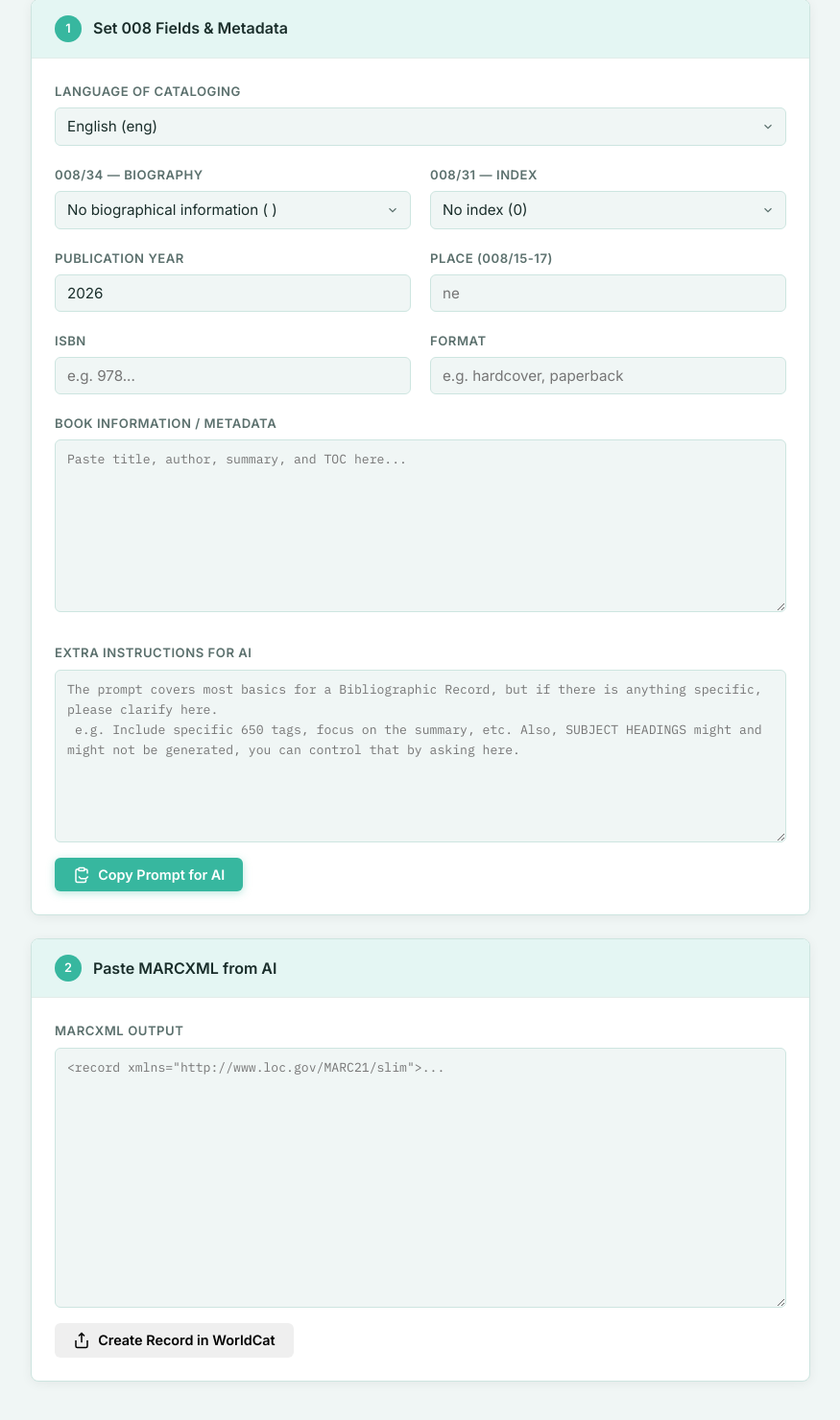
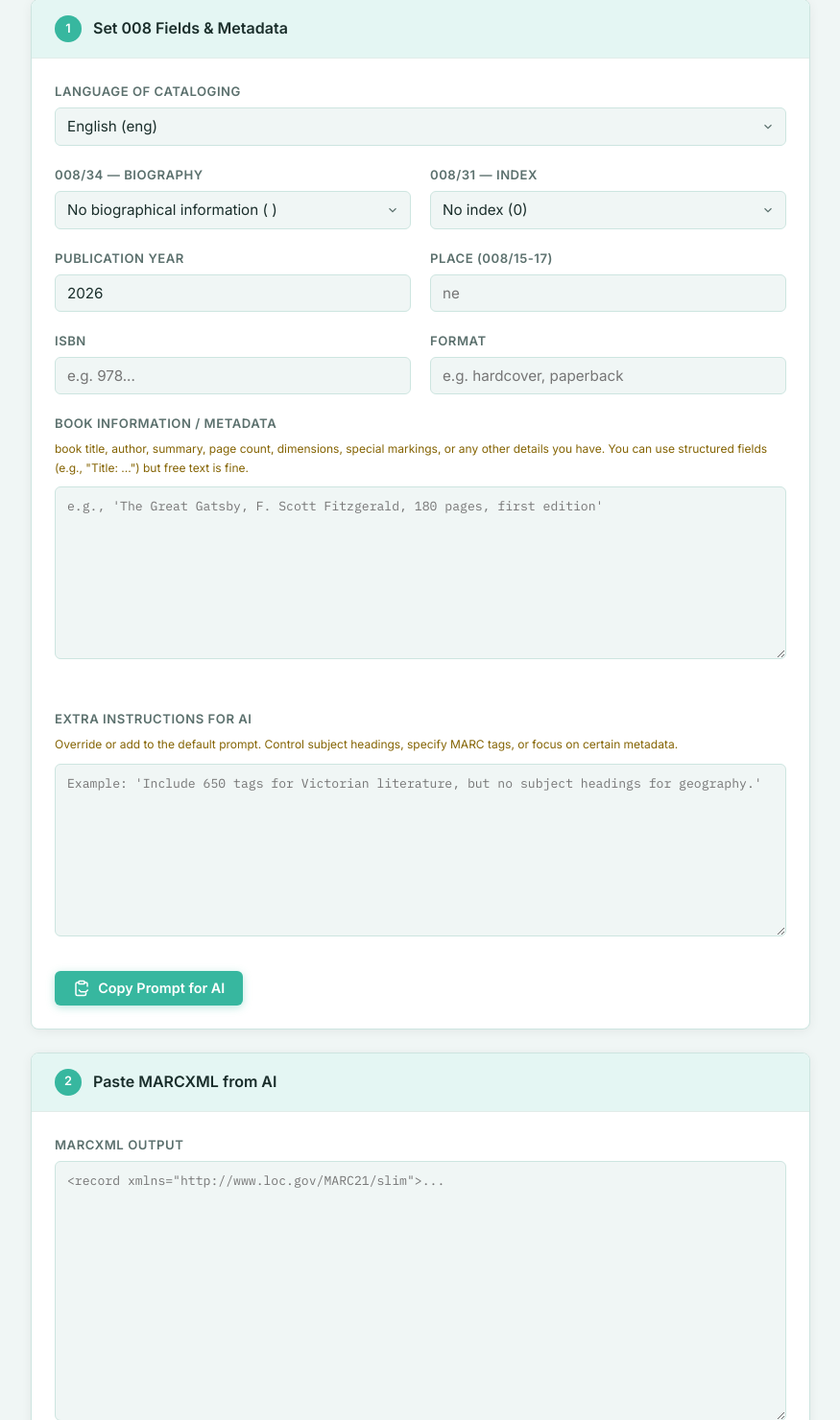
Before and after one commit to marisabelmunoz/Bib-Title-Generator, a Flask app: page / in a window 1280 px wide. Shown: the part 99-1579 px from the top of the page at 96% size, without its empty margins (202-1077 px from the left). Run offline with Flask 3, Linux system fonts and the light colour scheme.

Commit message:
updated instructions for clarification of use

```diff
--- a/app.py
+++ b/app.py
@@ -130,6 +130,14 @@ def submit_marc():
                 "edit_url": f"https://eur.share.worldcat.org/wms/cmnd/metadata/cataloging/edit/bib/{ocn}"
             })
 
+        # Added specific message for 400 responses
+        if status_code == 400:
+            return jsonify({
+                "error": f"OCLC Error {status_code} - Bad Request",
+                "message": "AI can make mistakes in the MARCXML. Please review the generated record. You can also feed error to AI to correct.",
+                "detail": response_text[:500]
+            }), 400
+
         return jsonify({
             "error": f"OCLC Error {status_code}",
             "detail": response_text[:500]
--- a/static/style.css
+++ b/static/style.css
@@ -487,6 +487,12 @@ hr.divider {
   margin-top: 0.25rem;
 }
 
+.field-hint {
+  font-size: 0.75rem;
+  color: var(--warn);
+  margin-bottom: 0.25rem;
+}
+
 /* ── Alerts ───────────────────────────────────────────────────────────────── */
 .alert {
   display: flex;
--- a/templates/index.html
+++ b/templates/index.html
@@ -60,19 +60,17 @@
               <input type="text" id="format_book" class="input-field" placeholder="e.g. hardcover, paperback" />
             </div>
 
-            <div class="field-group" style="grid-column: span 2;">
-              <label for="description" class="field-label">Book Information / Metadata</label>
-              <textarea id="description" class="textarea-field" rows="5"
-                placeholder="Paste title, author, summary, and TOC here..."></textarea>
-            </div>
+  <div class="field-group" style="grid-column: span 2;">
+  <label for="description" class="field-label">Book Information / Metadata</label>
+  <div class="field-hint"> book title, author, summary, page count, dimensions, special markings, or any other details you have. You can use structured fields (e.g., "Title: ...") but free text is fine.</div>
 
-          </div>
+  <textarea id="description" class="textarea-field" rows="5" placeholder="e.g., 'The Great Gatsby, F. Scott Fitzgerald, 180 pages, first edition'"></textarea>
+</div>
 
-<div class="field-group" style="grid-column: span 2;margin-top: 2rem;">
+<div class="field-group" style="grid-column: span 2; margin-top: 2rem;">
   <label for="extra-instructions" class="field-label">Extra Instructions for AI</label>
-  <textarea id="extra-instructions" class="textarea-field" rows="3"
-    placeholder="The prompt covers most basics for a Bibliographic Record, but if there is anything specific, please clarify here.
- e.g. Include specific 650 tags, focus on the summary, etc. Also, SUBJECT HEADINGS might and might not be generated, you can control that by asking here."></textarea>
+  <div class="field-hint">Override or add to the default prompt. Control subject headings, specify MARC tags, or focus on certain metadata.</div>
+  <textarea id="extra-instructions" class="textarea-field" rows="3" placeholder="Example: 'Include 650 tags for Victorian literature, but no subject headings for geography.'"></textarea>
 </div>
 
           <div class="card-actions">
```
Also changed, not shown: templates/about.html (+22 -2 lines), README.md.
